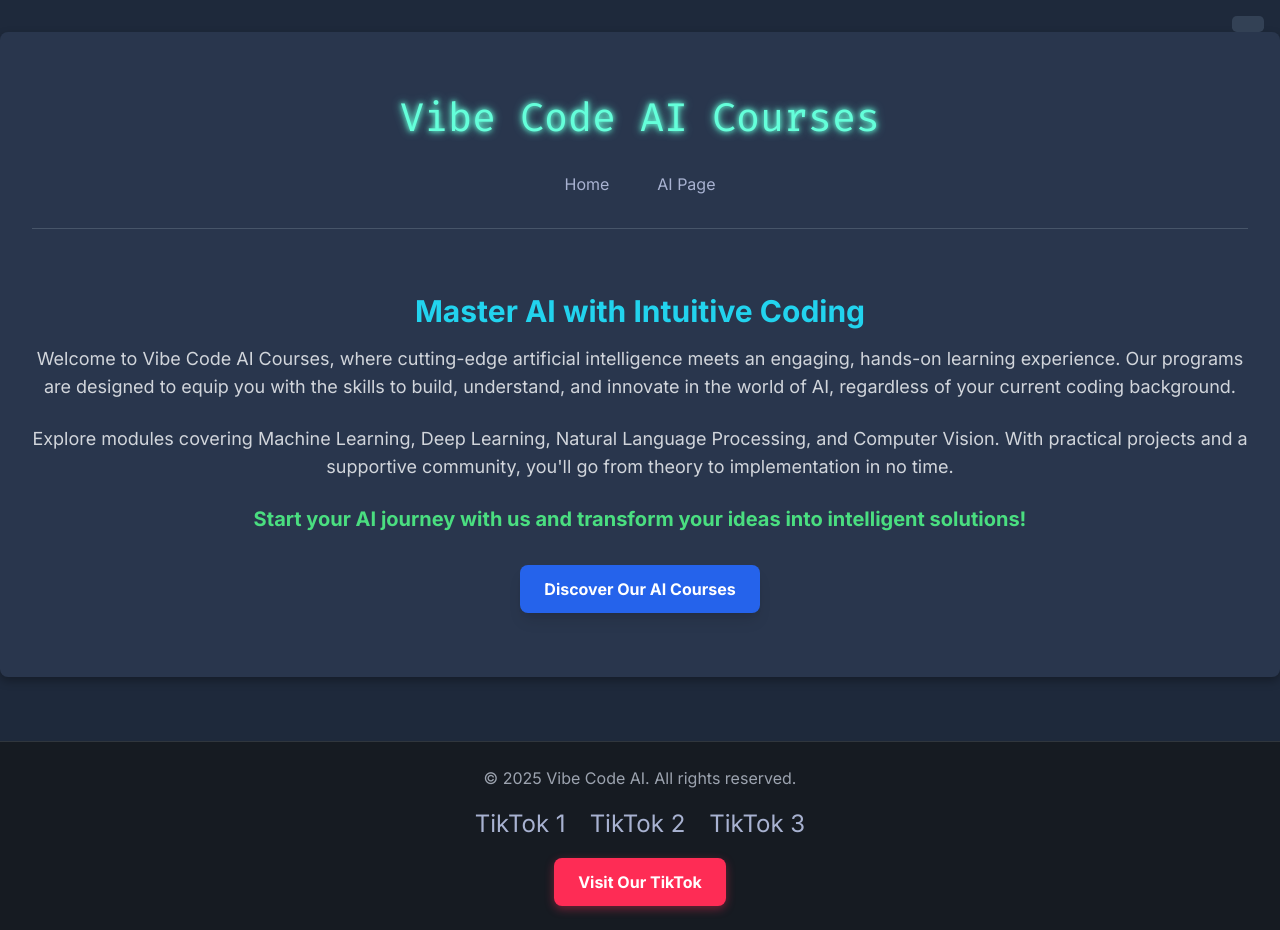
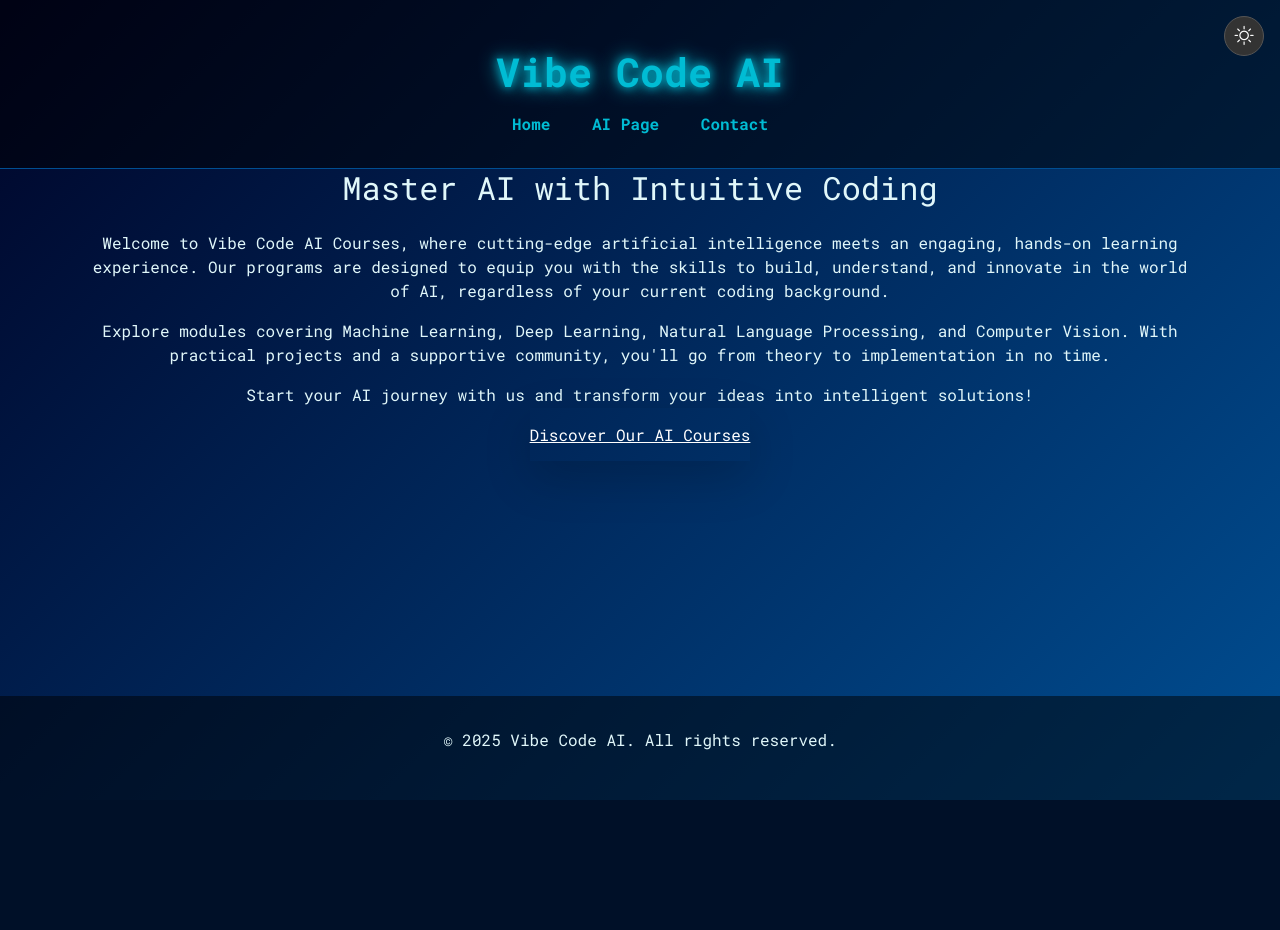
Before and after one commit to ja154/course_app, a Flask app: page / in a window 1280 px wide. After the commit the page ends 800 px from the top, so only its background shows below. Run offline with Flask 3, Linux system fonts and the light colour scheme; parts of the project's set-up code (start-up, migrations or seed data) failed here and were passed over; some libraries are stand-ins or nearby versions.

Commit message:
base.html

```diff
--- a/templates/base.html
+++ b/templates/base.html
@@ -3,240 +3,101 @@
 <head>
     <meta charset="UTF-8">
     <meta name="viewport" content="width=device-width, initial-scale=1.0">
-    <title>Vibe Code AI Courses - {% block title %}{% endblock %}</title>
-    <script src="https://cdn.tailwindcss.com"></script>
-    <link href="https://fonts.googleapis.com/css2?family=Fira+Code:wght@400;700&family=Inter:wght@400;700&display=swap" rel="stylesheet">
+    <title>Vibe Code AI - {% block title %}Welcome{% endblock %}</title>
+
+    <link href="https://cdn.jsdelivr.net/npm/bootstrap@5.2.3/dist/css/bootstrap.min.css" rel="stylesheet">
+    <link rel="stylesheet" href="https://cdn.jsdelivr.net/npm/bootstrap-icons@1.10.2/font/bootstrap-icons.css">
+    <link rel="preconnect" href="https://fonts.googleapis.com">
+    <link rel="preconnect" href="https://fonts.gstatic.com" crossorigin>
+    <link href="https://fonts.googleapis.com/css2?family=Roboto+Mono:wght@400;700&family=Montserrat:wght@500;600;700&display=swap" rel="stylesheet">
+
     <style>
-        /* Base styles for the tech theme */
-        body {
-            margin: 0;
-            font-family: 'Inter', sans-serif;
-            background-color: #1e293b; /* Dark grey background */
-            color: #f8f8f2; /* Light text */
-            transition: background-color 0.3s ease, color 0.3s ease;
-            position: relative;
-            min-height: 100vh;
-            display: flex;
-            flex-direction: column;
+        :root {
+            --primary-color: #007bff; --secondary-color: #6c757d; --background-color: #f8f9fa;
+            --text-color: #212529; --card-bg: #ffffff; --heading-color: #343a40; --link-color: #0056b3;
+            --nav-link-color: #555; --footer-bg: #e9ecef; --footer-text: #6c757d;
         }
-
-        .container {
-            max-width: 960px;
-            margin: 2rem auto;
-            padding: 2rem;
-            background-color: #29364d; /* Slightly lighter dark grey */
-            border-radius: 0.5rem;
-            box-shadow: 0 4px 10px rgba(0, 0, 0, 0.3);
-            position: relative;
-            z-index: 10;
-            flex-grow: 1; /* Allows container to grow and push footer down */
-        }
-
-        header {
-            text-align: center;
-            padding: 1.5rem 0;
-            margin-bottom: 2rem;
-            border-bottom: 1px solid #475569;
-        }
-
-        header h1 {
-            font-family: 'Fira Code', monospace;
-            font-size: 2.5rem;
-            color: #64ffda; /* Cyan accent */
-            text-shadow: 0 0 5px #64ffda, 0 0 10px #64ffda;
-        }
-
-        nav {
-            display: flex;
-            justify-content: center;
-            gap: 1rem;
-            margin-top: 1rem;
-        }
-
-        nav a {
-            color: #a8b2d1;
-            text-decoration: none;
-            transition: color 0.3s ease, transform 0.2s ease;
-            padding: 0.5rem 1rem;
-            border-radius: 0.3rem;
-        }
-
-        nav a:hover {
-            color: #64ffda;
-            transform: scale(1.05);
-            background-color: rgba(100, 255, 218, 0.1);
-        }
-
-        .flash-message {
-            padding: 1rem;
-            margin-bottom: 1.5rem;
-            border-radius: 0.3rem;
-        }
-
-        .flash-message.success {
-            background-color: #a7f3d0;
-            color: #166534;
-        }
-
-        .flash-message.error {
-            background-color: #fca5a5;
-            color: #b91c1c;
-        }
-
-        .flash-message.info {
-            background-color: #bae6fd;
-            color: #0369a1;
-        }
-
-        /* Theme Toggle Button */
-        #theme-toggle {
-            position: fixed;
-            top: 1rem;
-            right: 1rem;
-            background-color: #334155;
-            color: #cbd5e1;
-            border: none;
-            border-radius: 0.3rem;
-            padding: 0.5rem 1rem;
-            cursor: pointer;
-            transition: background-color 0.3s ease, transform 0.2s ease, box-shadow 0.2s ease;
-            z-index: 1000;
-        }
-
-        #theme-toggle:hover {
-            background-color: #475569;
-            transform: translateY(-2px);
-            box-shadow: 0 2px 5px rgba(0, 0, 0, 0.2);
-        }
-
-        /* Footer styling */
-        footer {
-            background-color: #161b22;
-            color: #a8b2d1;
-            text-align: center;
-            padding: 2rem 0;
-            margin-top: auto; /* Pushes footer to the bottom */
-            border-top: 1px solid #30363d;
-        }
-
-        .social-links {
-            display: flex;
-            justify-content: center;
-            gap: 1.5rem;
-            margin-top: 1rem;
-            margin-bottom: 1rem;
-        }
-
-        .social-links a {
-            color: #a8b2d1;
-            text-decoration: none;
-            transition: color 0.3s ease, transform 0.2s ease;
-            font-size: 1.5rem;
-        }
-
-        .social-links a:hover {
-            color: #64ffda;
-            transform: scale(1.1);
-        }
-
-        /* TikTok Button Styling */
-        .tiktok-button {
-            display: inline-block;
-            padding: 0.75rem 1.5rem; /* Adjusted padding for button */
-            background-color: #fe2c55; /* TikTok Brand Red */
-            color: #fff;
-            font-weight: bold;
-            border-radius: 0.5rem;
-            box-shadow: 0 3px 10px rgba(254, 44, 85, 0.4); /* Pink shadow */
-            transition: background-color 0.3s ease, transform 0.2s ease, box-shadow 0.2s ease;
-            text-decoration: none; /* Ensure it looks like a button, not a link */
-        }
-
-        .tiktok-button:hover {
-            background-color: #d12246; /* Darker red on hover */
-            transform: translateY(-2px);
-            box-shadow: 0 5px 15px rgba(254, 44, 85, 0.6);
-        }
+        body { font-family: 'Montserrat', sans-serif; background-color: var(--background-color); color: var(--text-color); transition: background-color 0.3s ease, color 0.3s ease; display: flex; flex-direction: column; min-height: 100vh; }
+        main { flex-grow: 1; }
+        .site-header { background-color: var(--card-bg); padding: 2rem 0; border-bottom: 1px solid #dee2e6; transition: background-color 0.3s ease, border-color 0.3s ease; }
+        .site-header h1 { font-family: 'Roboto Mono', monospace; color: var(--primary-color); font-weight: 700; }
+        .navbar-custom a { color: var(--nav-link-color); margin: 0 1rem; font-weight: 600; text-decoration: none; transition: color 0.3s; }
+        .navbar-custom a:hover { color: var(--primary-color); }
+        .section-padding { padding: 60px 0; }
+        .custom-block { background-color: var(--card-bg); padding: 2rem; border-radius: 0.5rem; box-shadow: 0 4px 10px rgba(0, 0, 0, 0.1); transition: background-color 0.3s ease; }
+        .custom-btn { background: var(--primary-color); color: white; padding: 0.75rem 1.5rem; border-radius: 0.5rem; text-decoration: none; font-weight: bold; display: inline-block; transition: background-color 0.3s, transform 0.2s; }
+        .custom-btn:hover { background-color: var(--link-color); transform: translateY(-2px); }
+        .site-footer { background-color: var(--footer-bg); color: var(--footer-text); padding: 2rem 0; margin-top: auto; transition: background-color 0.3s ease, color 0.3s ease;}
+        #theme-toggle { position: fixed; top: 1rem; right: 1rem; background-color: var(--card-bg); color: var(--text-color); border: 1px solid #ccc; border-radius: 50%; width: 40px; height: 40px; cursor: pointer; z-index: 1000; font-size: 1.2rem; display: flex; align-items: center; justify-content: center; }
+        body.dark { --primary-color: #00bcd4; --secondary-color: #4dd0e1; --background-color: #000428; --text-color: #e0f7fa; --card-bg: rgba(0, 0, 0, 0.7); --heading-color: #00bcd4; --link-color: #4dd0e1; --nav-link-color: #00bcd4; --footer-bg: rgba(0, 0, 0, 0.5); --footer-text: #e0f7fa; }
+        body.dark { background: linear-gradient(135deg, #000428, #004e92); font-family: 'Roboto Mono', monospace; }
+        body.dark .site-header { background: rgba(0, 0, 0, 0.5); border-bottom: 1px solid #004e92; }
+        body.dark .site-header h1 { text-shadow: 0 0 10px #00bcd4, 0 0 20px #00bcd4; }
+        body.dark .custom-btn { background: #00bcd4; color: #0d1117; box-shadow: 0 4px 15px rgba(0, 188, 212, 0.5); }
+        body.dark .custom-btn:hover { background-color: #4dd0e1; box-shadow: 0 6px 20px rgba(77, 208, 225, 0.6); }
+        body.dark #theme-toggle { background-color: #333; color: #fff; border-color: #555; }
+        .toggle-icon .bi-sun { display: none; } .toggle-icon .bi-moon { display: block; }
+        body.dark .toggle-icon .bi-sun { display: block; } body.dark .toggle-icon .bi-moon { display: none; }
+        .form-control-custom { display: block; width: 100%; padding: 0.75rem; font-size: 1rem; line-height: 1.5; color: var(--text-color); background-color: var(--background-color); border: 1px solid var(--secondary-color); border-radius: 0.375rem; transition: border-color .15s ease-in-out,box-shadow .15s ease-in-out; margin-bottom: 1rem; }
+        .form-control-custom:focus { color: var(--text-color); background-color: var(--card-bg); border-color: var(--primary-color); outline: 0; box-shadow: 0 0 0 0.25rem rgba(0, 123, 255, 0.25); }
+        body.dark .form-control-custom:focus { box-shadow: 0 0 0 0.25rem rgba(0, 188, 212, 0.25); }
     </style>
 </head>
 <body>
-    <button id="theme-toggle" onclick="toggleTheme()" class="focus:outline-none">
-        <span class="dark:block hidden">💡</span>
-        <span class="light:block hidden">🌙</span>
+
+    <button id="theme-toggle" onclick="toggleTheme()" aria-label="Toggle theme">
+        <span class="toggle-icon"><i class="bi bi-moon"></i><i class="bi bi-sun"></i></span>
     </button>
 
+    <header class="site-header text-center">
         <div class="container">
-        <header>
-            <h1>Vibe Code AI Courses</h1>
-            <nav>
+            <h1 class="my-3">Vibe Code AI</h1>
+            <nav class="navbar-custom">
                 <a href="{{ url_for('home') }}">Home</a>
                 <a href="{{ url_for('ai') }}">AI Page</a>
+                <a href="{{ url_for('contact') }}">Contact</a>
             </nav>
+        </div>
     </header>
 
+    <main class="container">
         {% with messages = get_flashed_messages(with_categories=true) %}
             {% if messages %}
-                <div class="mb-6">
                 {% for category, message in messages %}
-                        <div class="flash-message {{ category }}">
+                    <div class="alert alert-{{ category }} alert-dismissible fade show mt-3" role="alert">
                         {{ message }}
+                        <button type="button" class="btn-close" data-bs-dismiss="alert" aria-label="Close"></button>
                     </div>
                 {% endfor %}
-                </div>
             {% endif %}
         {% endwith %}
 
-        {% block content %}
-            <!-- Content from inheriting templates will go here -->
-        {% endblock %}
-    </div>
+        {% block content %}{% endblock %}
+    </main>
 
-    <footer class="mt-8 p-6 text-center text-gray-400">
-        <p>&copy; <span id="current-year"></span> Vibe Code AI. All rights reserved.</p>
-        <div class="social-links">
-            <!-- Individual TikTok text links -->
-            <a href="https://www.tiktok.com/@jaygraphicz254" target="_blank" rel="noopener noreferrer">TikTok 1</a>
-            <a href="https://www.tiktok.com/@earunga" target="_blank" rel="noopener noreferrer">TikTok 2</a>
-            <a href="https://www.tiktok.com/@yourtiktokusername_3" target="_blank" rel="noopener noreferrer">TikTok 3</a>
-            <!-- Add more TikTok links as needed, always replacing 'yourtiktokusername_X' with your actual username -->
-        </div>
-        <!-- Button to directly link users to TikTok pages -->
-        <div class="mt-4">
-            <a href="https://www.tiktok.com/@jaygraphicz254" target="_blank" rel="noopener noreferrer"
-               class="tiktok-button">
-                Visit Our TikTok
-            </a>
-        </div>
+    <footer class="site-footer text-center">
+        <p>© <span id="current-year"></span> Vibe Code AI. All rights reserved.</p>
     </footer>
 
+    <script src="https://cdn.jsdelivr.net/npm/bootstrap@5.2.3/dist/js/bootstrap.bundle.min.js"></script>
     <script>
-        // Script to set the current year dynamically
         document.getElementById('current-year').textContent = new Date().getFullYear();
-
-        // Theme toggle script
-        window.addEventListener('DOMContentLoaded', function() {
-            if (localStorage.theme === 'light' || (!('theme' in localStorage) && window.matchMedia('(prefers-color-scheme: light)').matches)) {
-                document.documentElement.classList.remove('dark');
-                document.body.classList.remove('dark');
-                localStorage.theme = 'light';
+        const body = document.body;
+        function applyTheme() {
+            const savedTheme = localStorage.getItem('theme');
+            if (savedTheme === 'light') body.classList.remove('dark');
+            else body.classList.add('dark');
+        }
+        function toggleTheme() {
+            if (body.classList.contains('dark')) {
+                body.classList.remove('dark');
+                localStorage.setItem('theme', 'light');
             } else {
-                document.documentElement.classList.add('dark');
-                document.body.classList.add('dark');
-                localStorage.theme = 'dark';
-            }
-        });
-
-        function toggleTheme() {
-            if (document.documentElement.classList.contains('dark')) {
-                document.documentElement.classList.remove('dark');
-                document.body.classList.remove('dark');
-                localStorage.theme = 'dark'; // Save preference
-            } else {
-                document.documentElement.classList.add('dark');
-                document.body.classList.add('dark');
-                localStorage.theme = 'light'; // Save preference
+                body.classList.add('dark');
+                localStorage.setItem('theme', 'dark');
             }
         }
+        document.addEventListener('DOMContentLoaded', applyTheme);
     </script>
 </body>
 </html>
```
Lines whose indentation alone changed are shown as unchanged.
